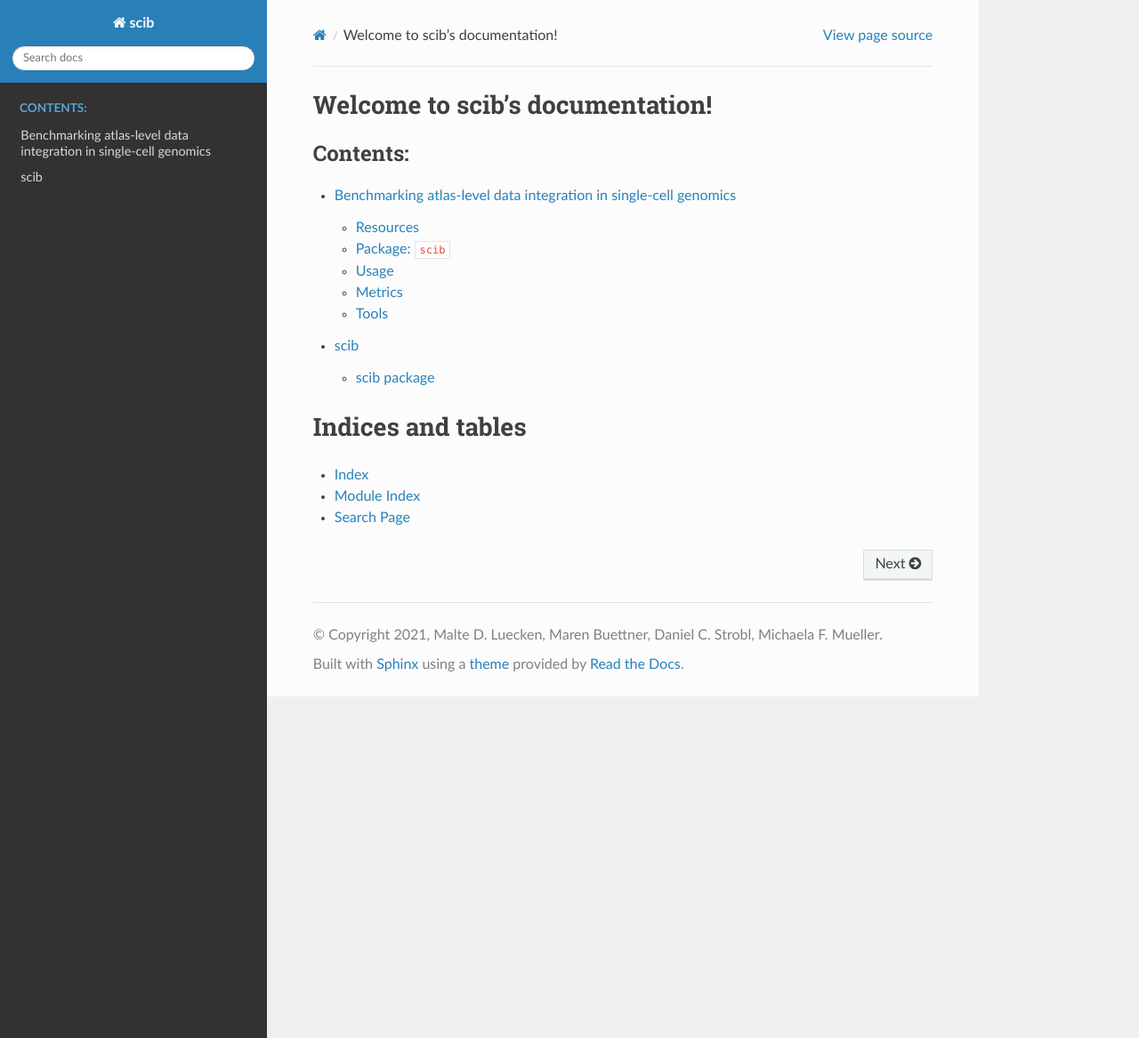
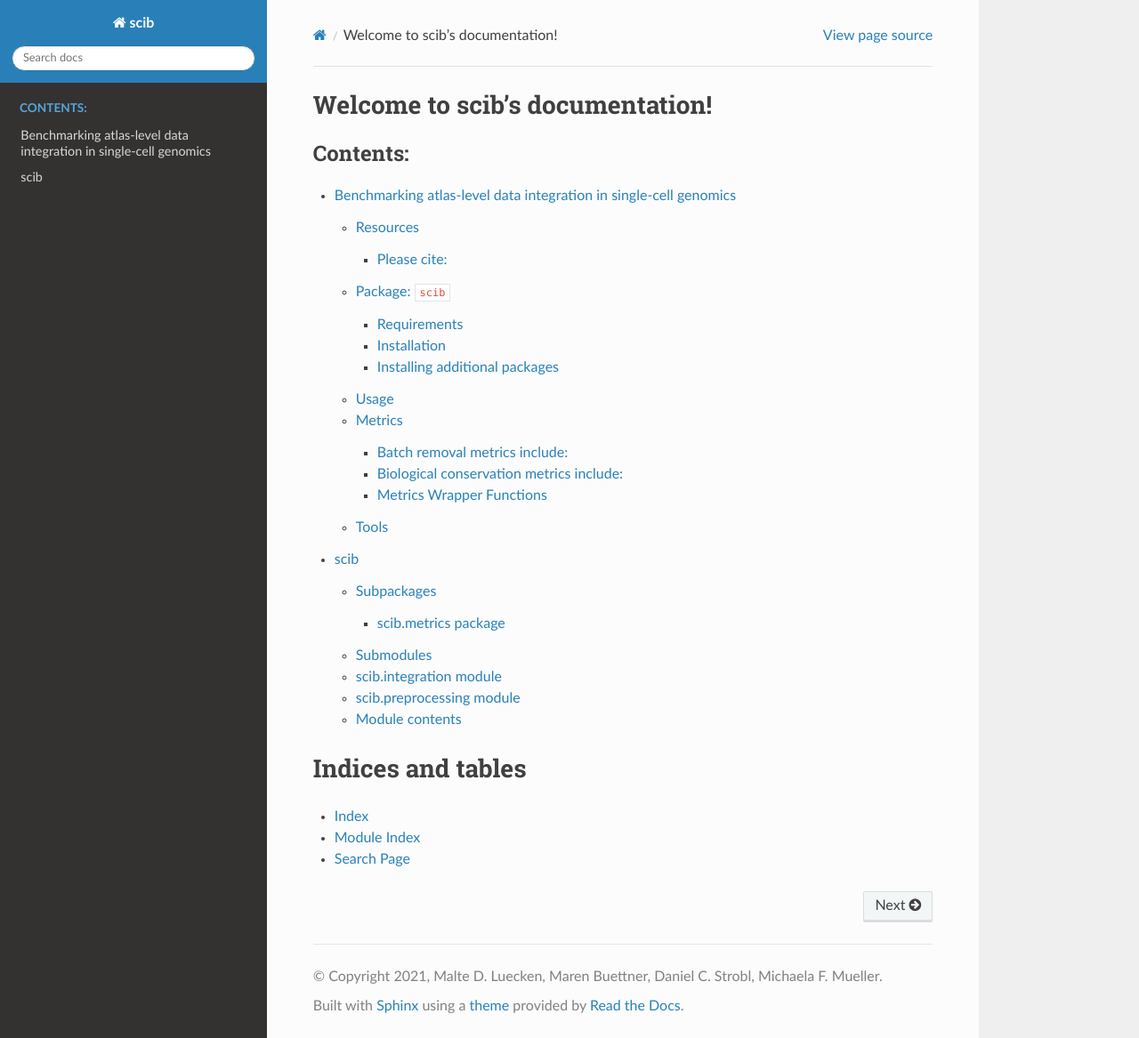
Before and after one commit to theislab/scib, a Sphinx documentation site: the page built from docs/source/index.rst, in a window 1280 px wide and 1167 px high. Shown: the whole window at 89% size. Built offline with Sphinx 7.4.7 and the Read the Docs theme 2.0.0, drawn with Linux system fonts in a browser that asks for light colours; part of the change alters nothing that is shown.

```diff
--- a/docs/source/index.rst
+++ b/docs/source/index.rst
@@ -7,7 +7,7 @@ Welcome to scib's documentation!
 ================================
 
 .. toctree::
-   :maxdepth: 2
+   :maxdepth: 3
    :caption: Contents:
 
    readme
--- a/docs/source/scib.rst
+++ b/docs/source/scib.rst
@@ -1,8 +1,5 @@
-scib package
-============
-
 Subpackages
------------
+===========
 
 .. toctree::
    :maxdepth: 1
@@ -10,10 +7,10 @@ Subpackages
    scib.metrics
 
 Submodules
-----------
+===========
 
 scib.integration module
------------------------
+=======================
 
 .. automodule:: scib.integration
    :members:
@@ -21,7 +18,7 @@ scib.integration module
    :show-inheritance:
 
 scib.preprocessing module
--------------------------
+=========================
 
 .. automodule:: scib.preprocessing
    :members:
@@ -30,7 +27,7 @@ scib.preprocessing module
 
 
 Module contents
----------------
+===============
 
 .. automodule:: scib
    :members:
```
